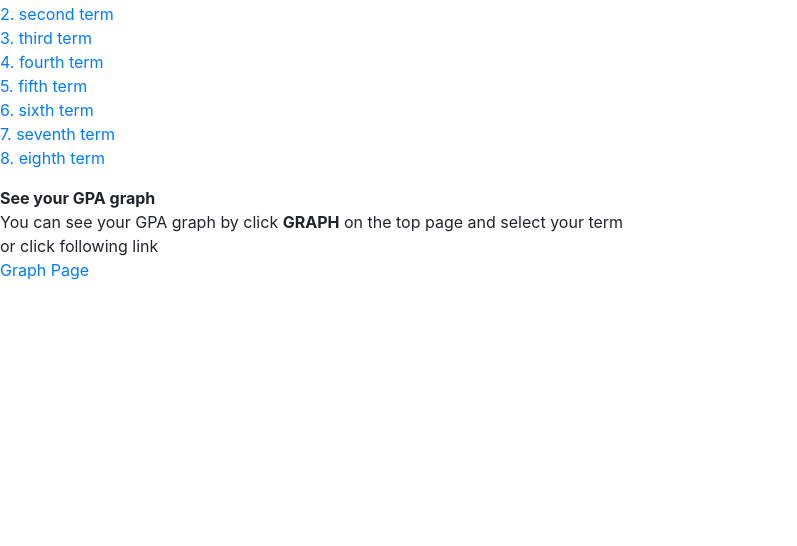
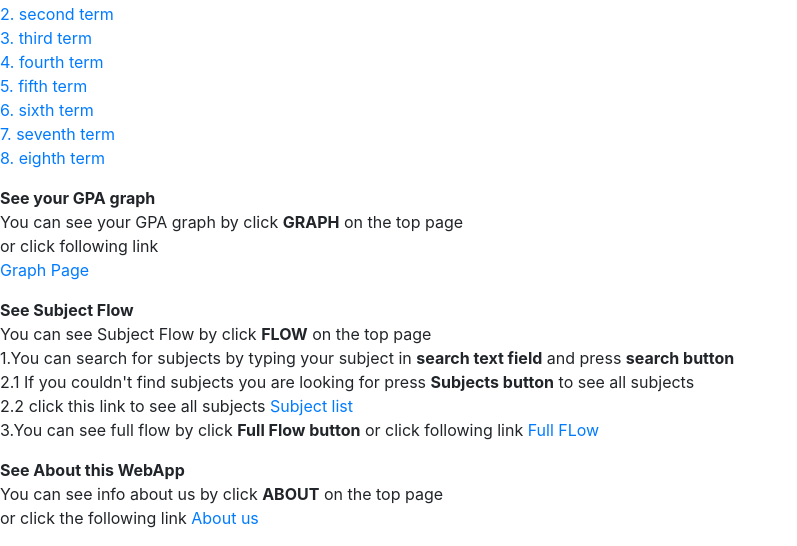
Before and after one commit to tamkmutnb/Gradeguide-Incomplete, a Django app: page /help in a window 1280 px wide. Shown: the part 814-1360 px from the top of the page, without its empty margins (0-797 px from the left). Before the commit the page ends 1094 px from the top, so only its background shows below. Run offline with Django 3.2, Linux system fonts and the light colour scheme; some libraries are stand-ins or nearby versions.

Commit message:
Subject flow guide About us guide

```diff
--- a/lists/templates/help.html
+++ b/lists/templates/help.html
@@ -65,13 +65,23 @@
 
 <b> See your GPA graph</b>
 <p>
-    You can see your GPA graph by click <b>GRAPH</b> on the top page and select your term<br>
+    You can see your GPA graph by click <b>GRAPH</b> on the top page<br>
     or click following link <br>
     <a href="http://127.0.0.1:8000/r'graph'">Graph Page</a>
 </p>
 
+<b> See Subject Flow</b>
+<p> You can see Subject Flow by click <b>FLOW</b> on the top page<br>
+    1.You can search for subjects by typing your subject in <b>search text field</b> and press <b>search button</b><br>
+    2.1 If you couldn't find subjects you are looking for press <b>Subjects button</b> to see all subjects<br>
+    2.2 click this link to see all subjects <a href="http://127.0.0.1:8000/subject.html">Subject list</a><br>
+    3.You can see full flow by click <b>Full Flow button</b> or click following link <a href="http://127.0.0.1:8000/picFlow.html">Full FLow</a>
+</p>
 
-
+<b> See About this WebApp</b>
+<p> You can see info about us by click <b>ABOUT</b> on the top page<br>
+    or click the following link <a href="http://127.0.0.1:8000/r'about'">About us</a>
+</p>
 
 </body>
 </html>
```
